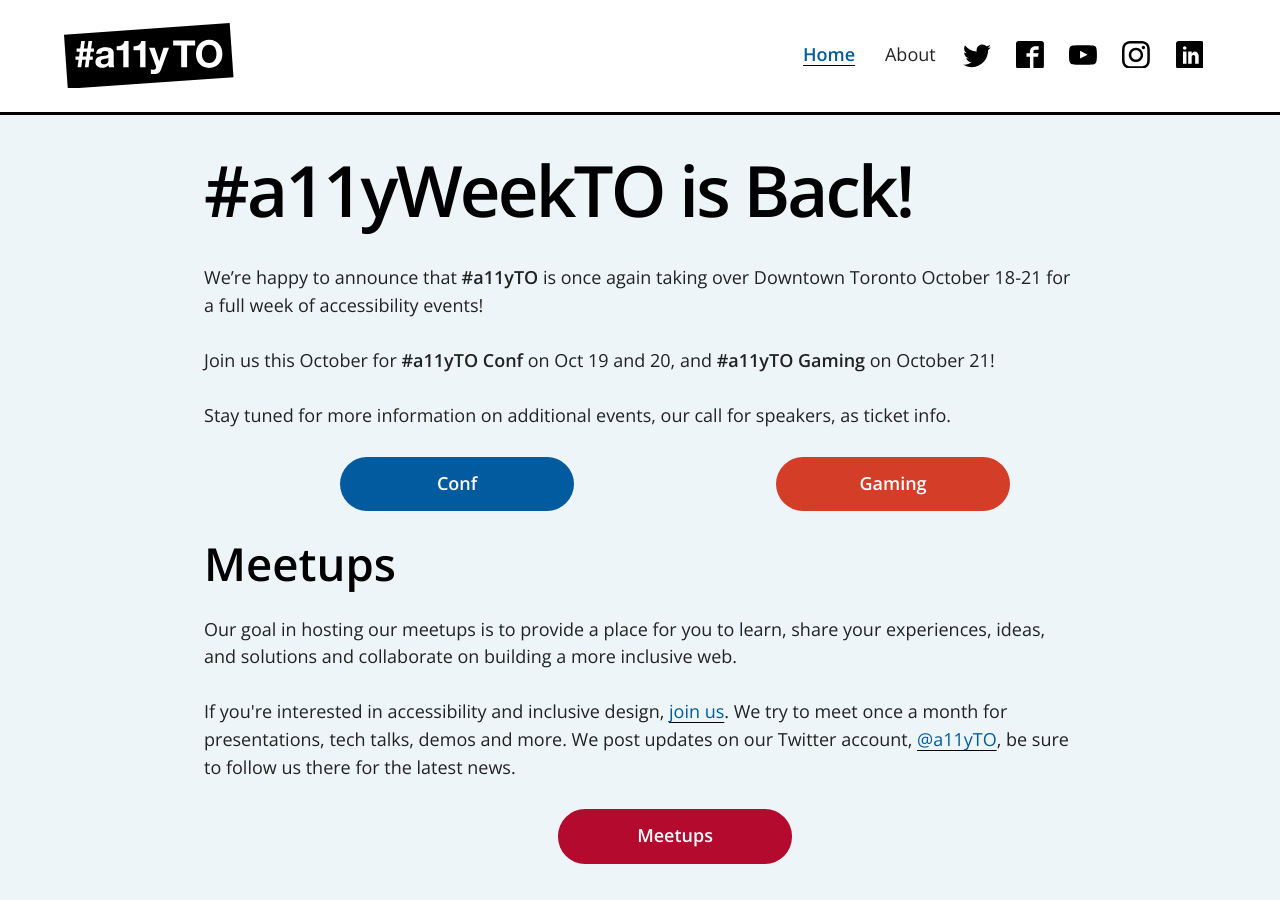
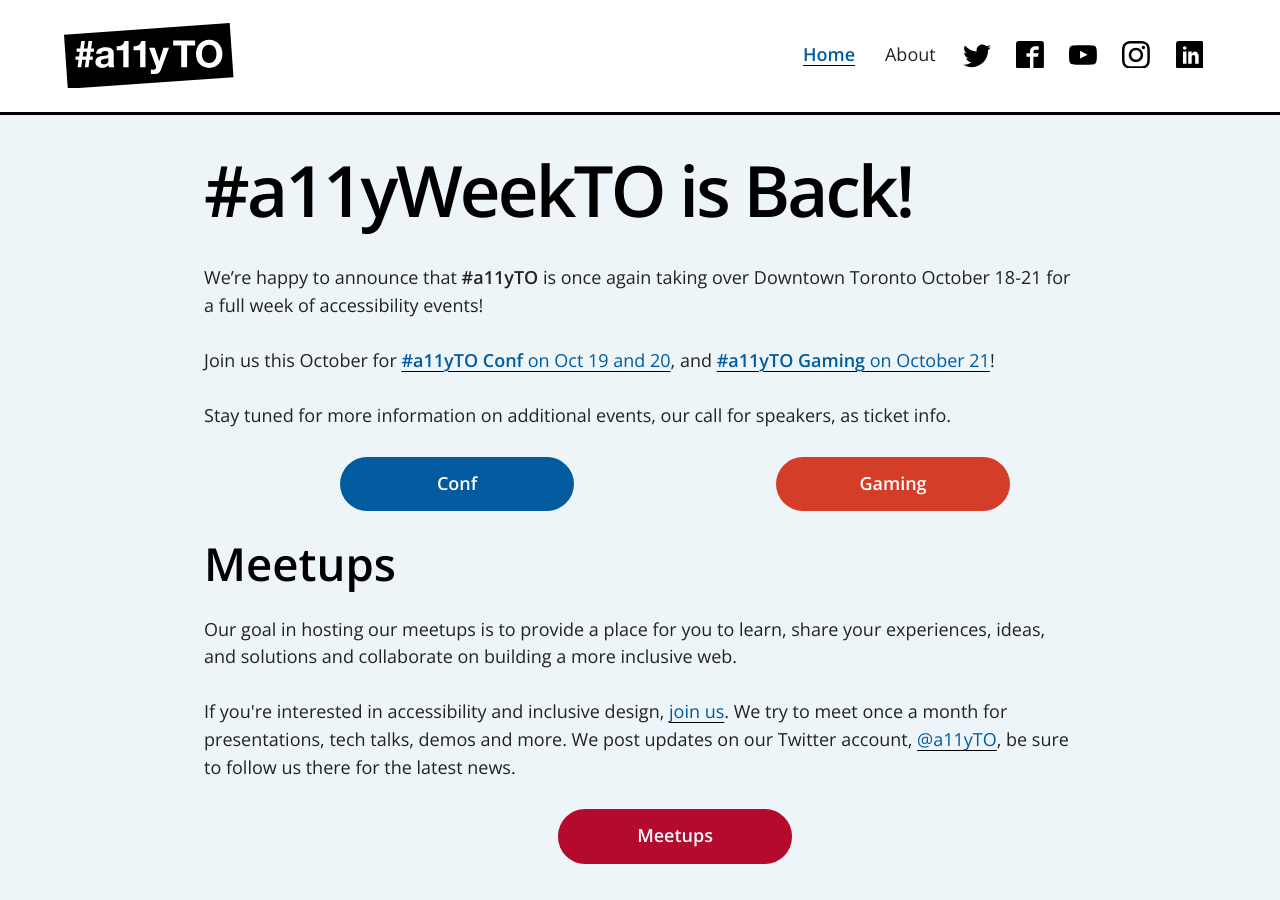
Before and after one commit to a11yTO/A11yTO-Main, a Jekyll site: the page built from index.html, in a window 1280 px wide and 900 px high. Built offline with Jekyll 4.4.1, drawn with Linux system fonts in a browser that asks for light colours; some of the changed lines change nothing that is shown.

Commit message:
Add event links to the copy

```diff
--- a/index.html
+++ b/index.html
@@ -8,7 +8,7 @@
 
 <h2 class="page-title">#a11yWeekTO is Back!</h2>
 <p>We’re happy to announce that <strong>#a11yTO</strong> is once again taking over Downtown Toronto October 18-21 for a full week of accessibility events!</p>
-<p>Join us this October for <strong>#a11yTO Conf</strong> on Oct 19 and 20, and <strong>#a11yTO Gaming</strong> on October 21!</p>
+<p>Join us this October for <a href="https://conf.a11yto.com/"><strong>#a11yTO Conf</strong> on Oct 19 and 20</a>, and <a href="https://gaming.a11yto.com/"><strong>#a11yTO Gaming</strong> on October 21</a>!</p>
 <p>Stay tuned for more information on additional events, our call for speakers, as ticket info.</p>
 
 <ul class="branded-events">
```
